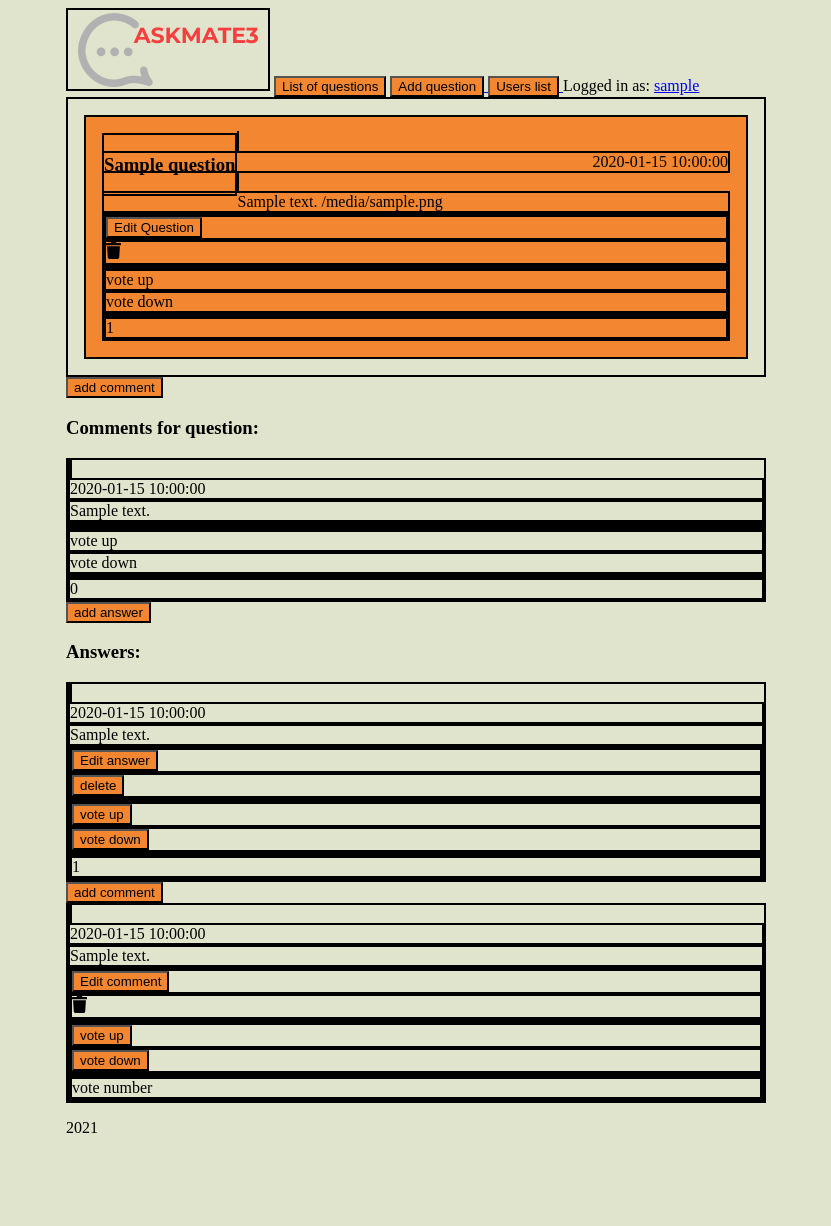
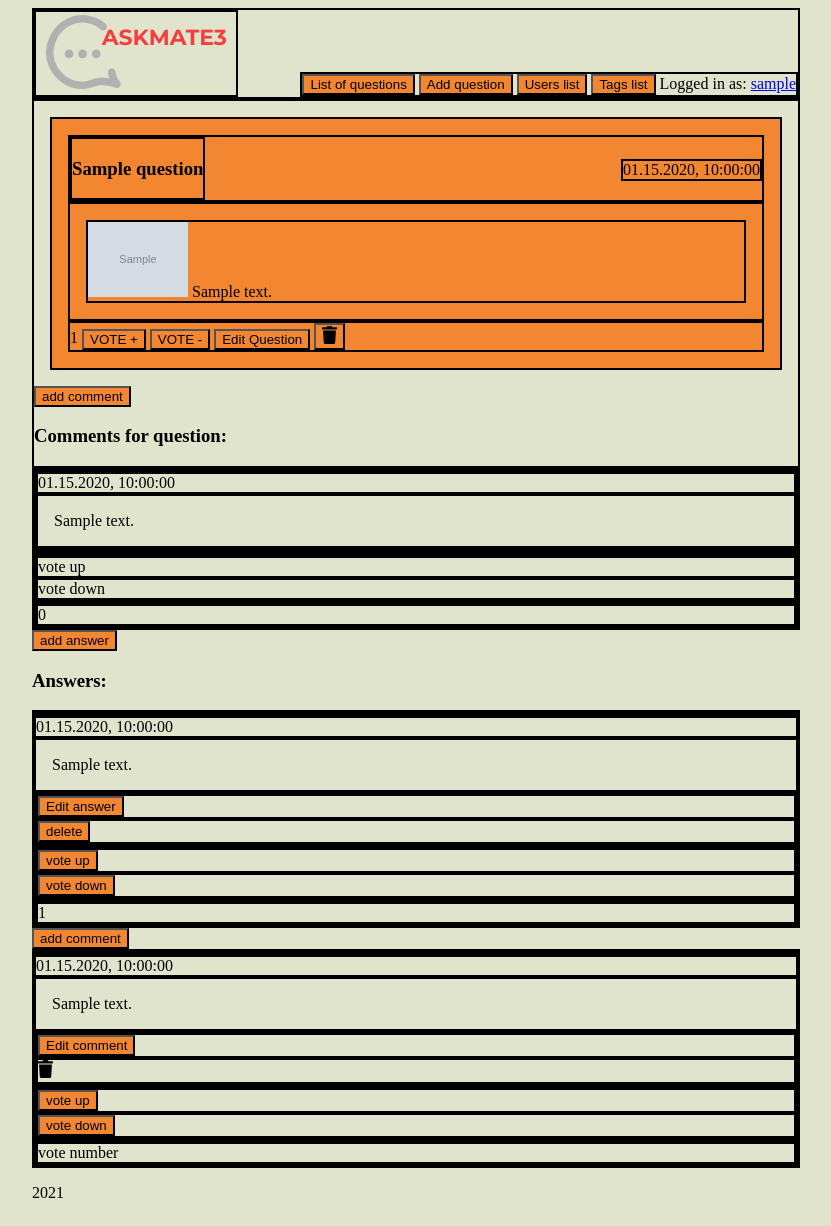
Before and after one commit to lukrydz/stackovrflw-clone-flask, a Flask app: template templates/question.html in a window 1280 px wide. Shown: the whole page, without its empty margins (224-1055 px from the left). Before the commit the page ends 1133 px from the top, so only its background shows below. Run offline with Flask 2, Linux system fonts and the light colour scheme; the template is opened without the code that fills it: most values are stand-ins (such as "Sample title", 1, 10 or a date in 2020); grey boxes marked "Sample" are stand-in pictures.

Commit message:
Conveting layout to flexbox.

```diff
--- a/server.py
+++ b/server.py
@@ -81,7 +81,7 @@ def add_question():
                 path = os.path.join(app.config['UPLOAD_FOLDER'], filename)
                 file.save(path)
 
-                image = path
+                image = filename
 
         data_handler.post_question(logged_user, title, message, image)
         question_data = data_handler.get_latest_question()
--- a/static/style.css
+++ b/static/style.css
@@ -1,5 +1,7 @@
 body {
-    width: 700px;
+    display: flex;
+    flex-direction: column;
+    width: 60vw;
     margin-left: auto;
     margin-right: auto;
     background: #e0e4cc;
@@ -7,7 +9,6 @@ body {
 
 div {
     border: 2px solid black;
-    display: block;
 }
 
 button {
@@ -18,13 +19,15 @@ div.body {
     clear: both;
 }
 
-#logo {
-    float: left;
+.navbar {
+    display: flex;
+    flex-direction: row;
+    justify-content: space-between;
 }
 
-.navbar {
-    display: inline-block;
-    alignment: right;
+#menu_buttons {
+    justify-content: end;
+    align-self: flex-end;
 }
 
 .question {
@@ -42,14 +45,20 @@ a.questions {
 }
 
 .box_title {
-    display: inline;
+    display: flex;
+    flex-direction: row;
+    align-items: baseline;
+    justify-content: space-between;
 }
 
-.question_title {
-    display: inherit;
-    float: left;
+.box_message {
+    padding: 1em;
 }
 
-.submission_time {
-    text-align: right;
+.question_image > img {
+    width: 100px;
 }
+
+.options_bar {
+    justify-content: right;
+}
--- a/templates/base.html
+++ b/templates/base.html
@@ -8,18 +8,16 @@
 <body>
 <nav>
     <div class="navbar">
+        <div id="logo">
+            <a href="{{ url_for('index') }}"><img src="{{ url_for("static", filename="askmate_logo.png") }}" alt="go to homepage" id="logo"></a></div>
 
-        <a href="{{ url_for('index') }}"><img src="{{ url_for("static", filename="askmate_logo.png") }}" alt="go to homepage" id="logo"></a></div>
-        <button onclick="location.href='{{ url_for('questions') }}'" class="home_page_links"> List of questions </button>
+        <div id="menu_buttons">
+            <button onclick="location.href='{{ url_for('questions') }}'" class="home_page_links"> List of questions </button>
 
             {% if username %}
-                        <a href="{{ url_for('add_question') }}">
-                <button>Add question</button>
-            </a>
-
-                <a href="{{ url_for('users') }}">
-                <button>Users list</button>
-            </a>
+                <button onclick="location.href='{{ url_for('add_question') }}'">Add question</button>
+                <button onclick="location.href='{{ url_for('users') }}'">Users list</button>
+                <button onclick="location.href=''">Tags list</button>
 
                 Logged in as: <a href="{{ url_for('userpage', user_id=userid) }}">{{ username }}</a>
             {% else %}
@@ -33,7 +31,7 @@
             </button>
 
             {% endif %}
-
+    </div>
 
 
 
@@ -43,7 +41,7 @@
 
 
 
-<div class="body">
+<div class="container">
 
 {% block body %}
 
--- a/templates/question.html
+++ b/templates/question.html
@@ -7,43 +7,31 @@
                 <h3>{{ question_data['title'] }}</h3>
             </div>
             <div class="submission_time">
-                {{ question_data['submission_time'] }}
+                {{ question_data['submission_time'].strftime("%m.%d.%Y, %H:%M:%S") }}
             </div>
         </div>
 
         <div class="box_message">
-            {{ question_data['message'] }}
-            {{ question_data['image'] }}
-        </div>
-        {#        <div class="question_image">#}
-        {#            <img alt="" src="{{ url_for('static', filename=question_data['image']) }}"/>#}
-        {##}
-        {#        </div>#}
-        <div class="box_edit_delete">
-            <div class="edit">
+            <div class="question_image">
+                {% if question_data['image'] %}
+                <img alt="" src="{{ url_for('static', filename=question_data['image']) }}" />
+                {% endif %}
 
-                <a href="{{ url_for('display_edit_question', question_id=question_data['id']) }}">
-                    <button>Edit Question</button>
-                </a>
-
-
-            </div>
-
-
-            <div class="delete">
-                <a href="{{ url_for("delete_question", question_id=question_data['id']) }}"
-                   onclick="return confirm('Are you sure?')">
-                    <img alt="" src="{{ url_for('static', filename="trash-solid.svg") }}" style="width: 15px"/>
-                </a>
+                {{ question_data['message'] }}
             </div>
         </div>
-        <div class="box_vote">
-            <div>vote up</div>
-            <div>vote down</div>
-            <div></div>
-            <div>{{ question_data['vote_number'] }}</div>
+
+        <div class="options_bar">
+            {{ question_data['vote_number'] }}
+            <button onclick="document.href='{{ url_for('index') }}'">VOTE +</button>
+            <button onclick="document.href='{{ url_for('index') }}'">VOTE -</button>
+                <button onclick="document.href='{{ url_for('display_edit_question', question_id=question_data['id']) }}'">Edit Question</button>
+
+                <BUTTON><a href="{{ url_for("delete_question", question_id=question_data['id']) }}"
+                   onclick="return confirm('Are you sure?')">
+                <img alt="" src="{{ url_for('static', filename="trash-solid.svg") }}" style="width: 15px"/></a></BUTTON>
+
         </div>
-    </div>
     </div>
 
 
@@ -62,7 +50,7 @@
 
             </div>
             <div>
-                {{ comment['submission_time'] }}
+                {{ comment['submission_time'].strftime("%m.%d.%Y, %H:%M:%S") }}
             </div>
             <div class="box_message">
                 {{ comment['message'] }}
@@ -111,7 +99,7 @@
                 {# blank #}
             </div>
             <div>
-                {{ answer['submission_time'] }}
+                {{ answer['submission_time'].strftime("%m.%d.%Y, %H:%M:%S") }}
             </div>
             <div class="box_message">
                 {{ answer['message'] }}
@@ -153,7 +141,7 @@
         {% for comment in comment_for_answers[answer['id']] %}
             <div class="box comment_for_answer">
                 <div class="box_title"></div>
-                <div>{{ comment['submission_time'] }}</div>
+                <div>{{ comment['submission_time'].strftime("%m.%d.%Y, %H:%M:%S") }}</div>
                 <div class="box_message">
                     {{ comment['message'] }}
 
```
